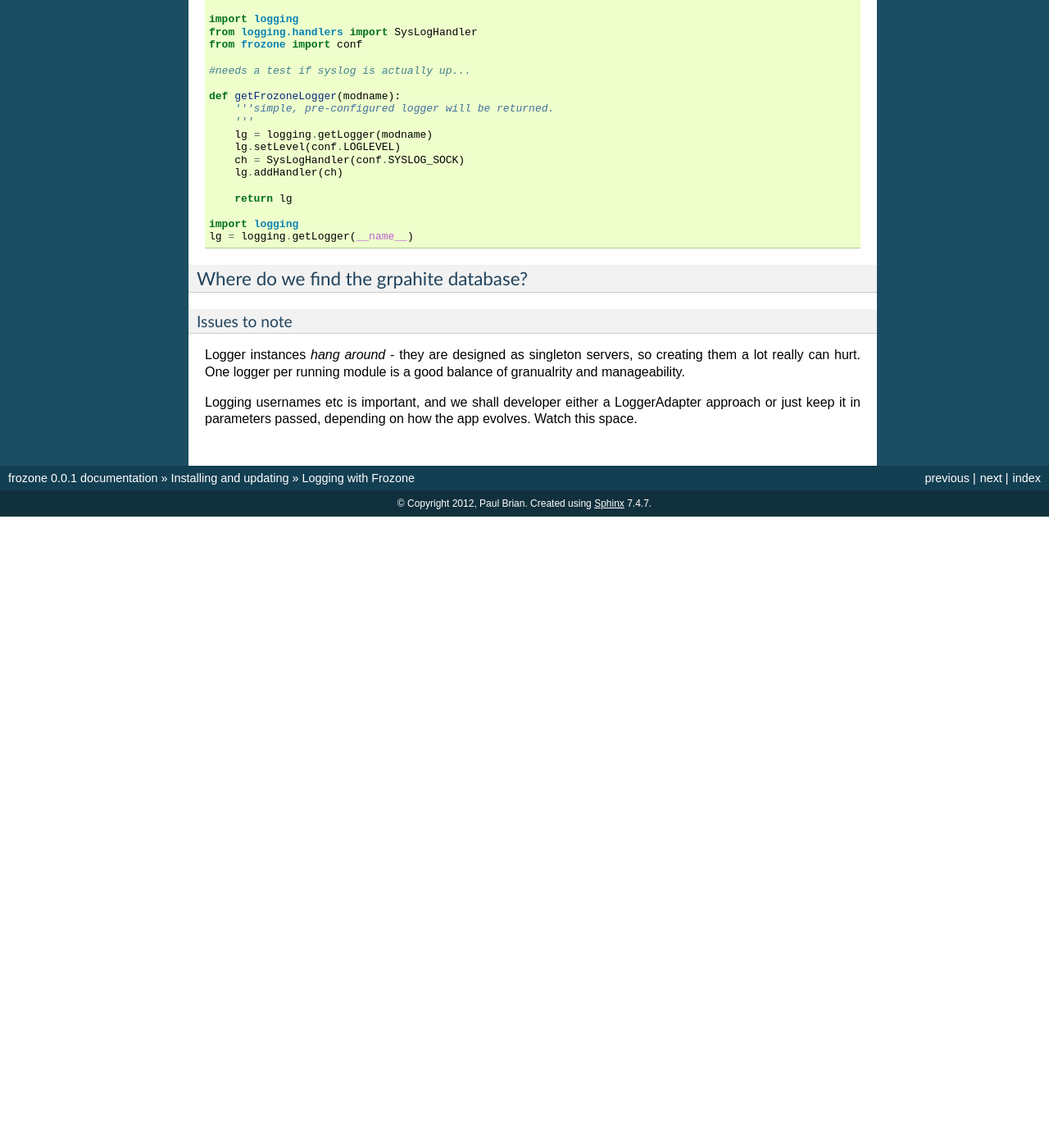
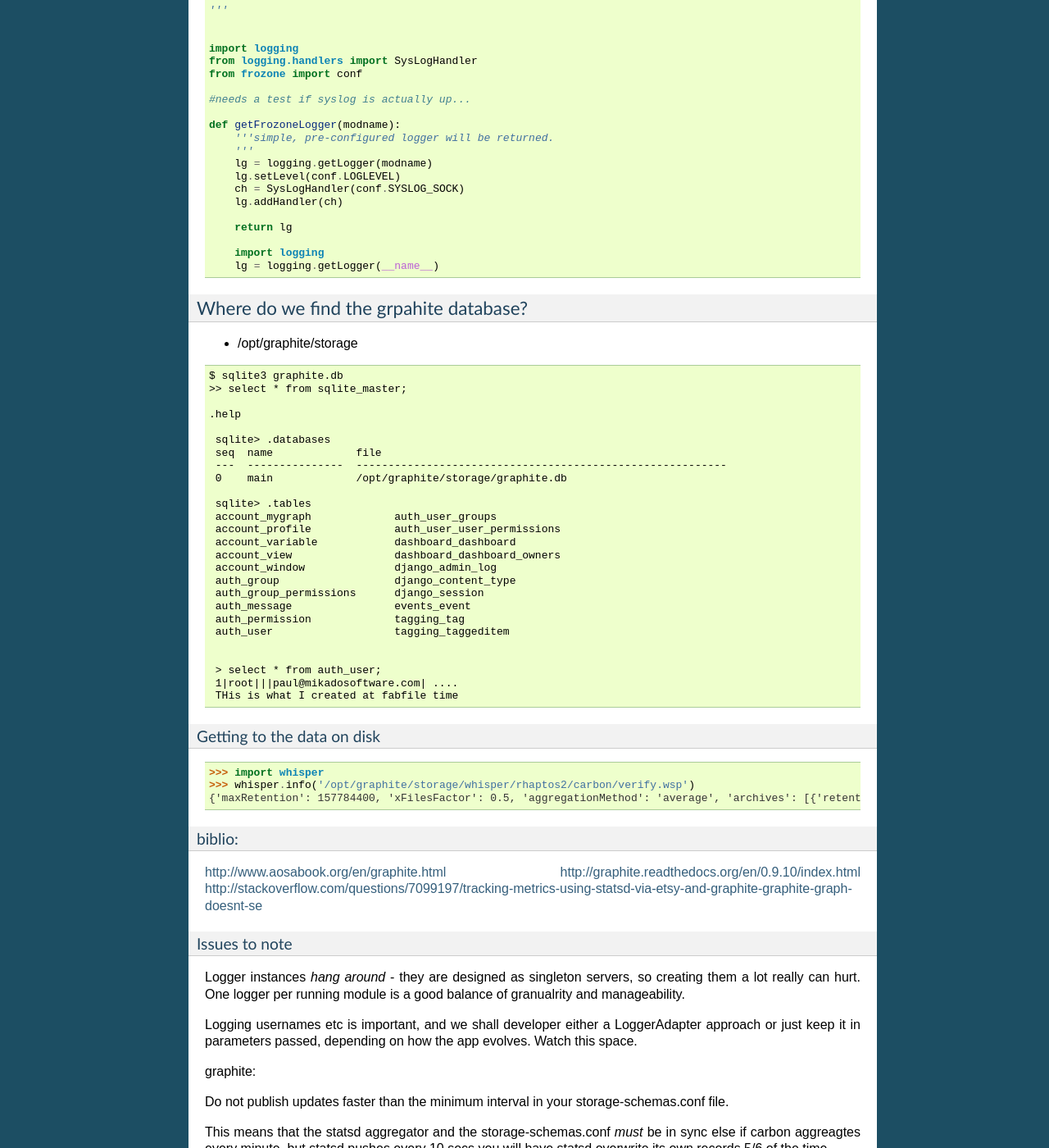
Before and after one commit to zniper/rhaptos2.repo, a Sphinx documentation site: the page built from docs/logging.rst, in a window 1280 px wide and 1400 px high, scrolled down 3932 px. Shown: the whole window at 82% size. Built offline with Sphinx 7.4.7, drawn with Linux system fonts in a browser that asks for light colours; before the commit the page ends 4562 px from its top, so only the background shows below that; some of the changed text lies outside the part shown.

Commit message:
main points of using graphite are there. does need tidying will keep branch open

```diff
--- a/docs/logging.rst
+++ b/docs/logging.rst
@@ -283,24 +281,92 @@ I am assuming the following
 
 	return lg
 
-    import logging
-    lg = logging.getLogger(__name__)
+	import logging
+	lg = logging.getLogger(__name__)
 
 
 Where do we find the grpahite database?
 ---------------------------------------
 
 
+* /opt/graphite/storage
+::
+
+   $ sqlite3 graphite.db
+   >> select * from sqlite_master;
+
+   .help
+
+    sqlite> .databases
+    seq  name             file
+    ---  ---------------  ----------------------------------------------------------
+    0    main             /opt/graphite/storage/graphite.db
+
+    sqlite> .tables
+    account_mygraph             auth_user_groups
+    account_profile             auth_user_user_permissions
+    account_variable            dashboard_dashboard
+    account_view                dashboard_dashboard_owners
+    account_window              django_admin_log
+    auth_group                  django_content_type
+    auth_group_permissions      django_session
+    auth_message                events_event
+    auth_permission             tagging_tag
+    auth_user                   tagging_taggeditem
+
+
+    > select * from auth_user;
+    1|root|||paul@mikadosoftware.com| ....
+    THis is what I created at fabfile time
+
+
+Getting to the data on disk
+~~~~~~~~~~~~~~~~~~~~~~~~~~~
+
+::
+
+    >>> import whisper
+    >>> whisper.info('/opt/graphite/storage/whisper/rhaptos2/carbon/verify.wsp')
+    {'maxRetention': 157784400, 'xFilesFactor': 0.5, 'aggregationMethod': 'average', 'archives': [{'retention': 21600, 'secondsPerPoint': 10, 'points': 2160, 'size': 25920, 'offset': 52}, {'retention': 604800, 'secondsPerPoint': 60, 'points': 10080, 'size': 120960, 'offset': 25972}, {'retention': 157784400, 'secondsPerPoint': 600, 'points': 262974, 'size': 3155688, 'offset': 146932}]}
 
 
 
+biblio:
+~~~~~~~
 
-
+http://www.aosabook.org/en/graphite.html
+http://graphite.readthedocs.org/en/0.9.10/index.html
+http://stackoverflow.com/questions/7099197/tracking-metrics-using-statsd-via-etsy-and-graphite-graphite-graph-doesnt-se
 
 
 Issues to note
 ~~~~~~~~~~~~~~
 
-Logger instances *hang around* - they are designed as singleton servers, so creating them a lot really can hurt. One logger per running module is a good balance of granualrity and manageability.
+Logger instances *hang around* - they are designed as singleton
+servers, so creating them a lot really can hurt. One logger per
+running module is a good balance of granualrity and manageability.
 
-Logging usernames etc is important, and we shall developer either a LoggerAdapter approach or just keep it in parameters passed, depending on how the app evolves.  Watch this space.
+Logging usernames etc is important, and we shall developer either a
+LoggerAdapter approach or just keep it in parameters passed, depending
+on how the app evolves.  Watch this space.
+
+graphite:
+
+Do not publish updates faster than the minimum interval in
+your storage-schemas.conf file.
+
+This means that the statsd aggregator and the storage-schemas.conf
+*must* be in sync else if carbon aggreagtes every minute, but statsd
+pushes every 10 secs you will have statsd overwrite its own records
+5/6 of the time
+
+Note that this will not mean we can carry forward absolute metrics - we get averages
+over the minumum sampling time.  This can be a problem if our traffic is bursty.
+As either statsd or carcbon will eventually average out our bursty ness.
+
+
+To Do:
+
+There is a lot to do here - setting timespans of logging
+granualrity. using and setting up the graphite as a stort of
+dashboard.
```
Also changed, not shown: other parts of docs/logging.rst (+13 -15 lines).
